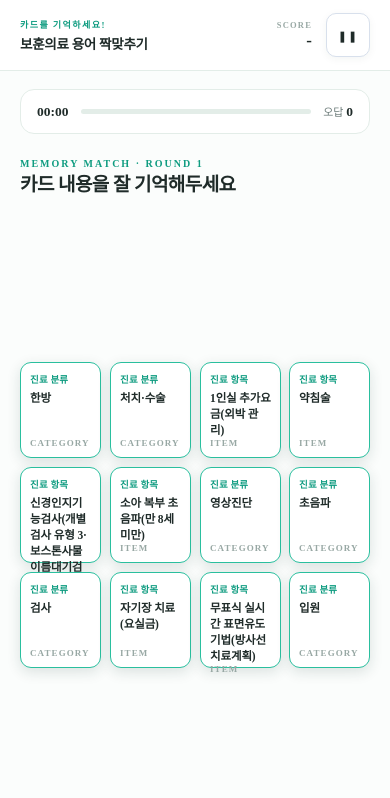
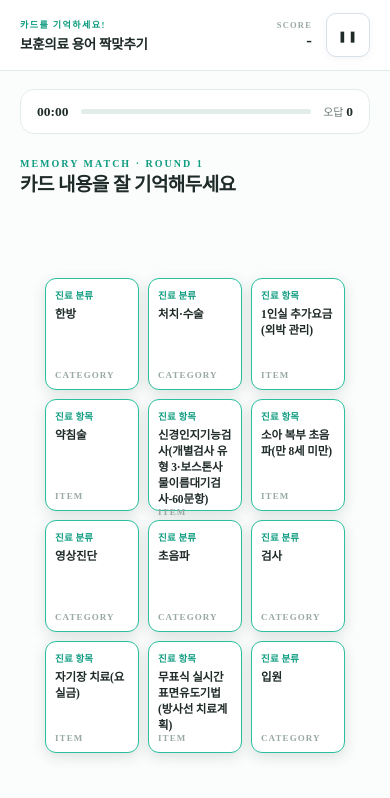
Before and after one commit to KITI-jklee/kvhs_game, a React (Vite) app in the folder app/: page /games/match in a window 390 px wide. Shown: the top 798 px of the page. Built offline with nearby package versions, Linux system fonts and the light colour scheme; a web font is replaced by a local one.

Commit message:
fix: 짝맞추기 모바일 화면 1라운드 카드 배치 개선

```diff
--- a/app/src/pages/games/MatchGame.module.css
+++ b/app/src/pages/games/MatchGame.module.css
@@ -99,6 +99,18 @@
   .grid {
     margin-block: auto;
   }
+  /* 라운드 1(12장)만 모바일에서 3열×4행으로 - 4열×3행보다 세로로
+     길쭉해서 좁은 화면에 더 자연스럽게 들어차고, 카드도 한 칸 더
+     커진다. 2·3라운드는 카드 수가 더 많아 4열을 유지한다. */
+  .grid[data-round='1'] {
+    grid-template-columns: repeat(3, 1fr);
+    /* 열이 4→3으로 줄면서 카드가 커졌는데, 그대로면 너무 커 보여서
+       그리드 폭 자체를 줄여 카드도 한 단계 작게 만든다. width:100%가
+       없으면 1fr 트랙이 기준 삼을 폭이 없어 그리드 자체가 찌그러진다. */
+    width: 100%;
+    max-width: 300px;
+    margin-inline: auto;
+  }
 }
 
 @media (min-width: 768px) {
```
